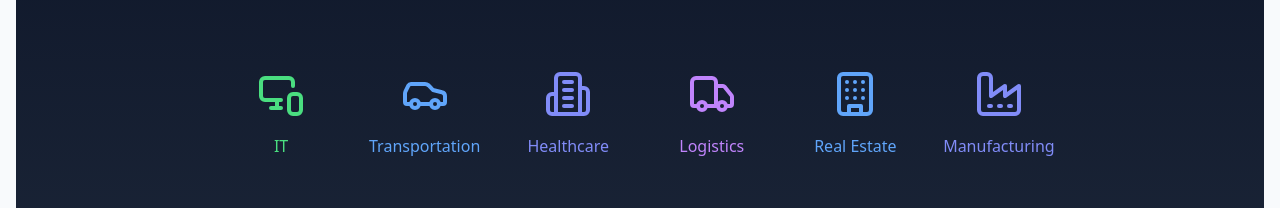
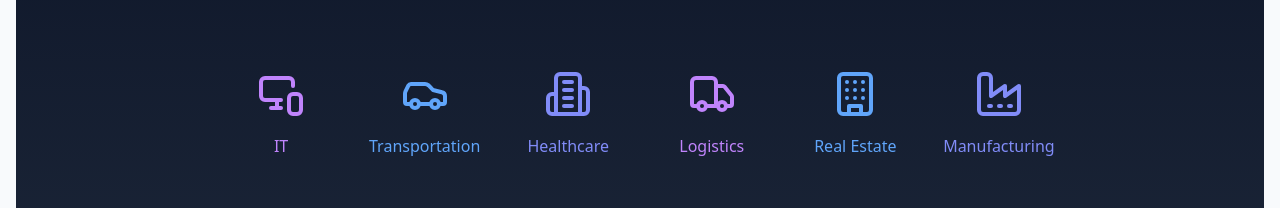
Before and after one commit to Tejaswini1112/gananiya-tech, a React (Vite) app: page /projects in a window 1280 px wide. Shown: the part 246-454 px from the top of the page. Built offline with nearby package versions, Linux system fonts and the light colour scheme.

Commit message:
Change IT industry color from green to purple

```diff
--- a/src/components/TechStack3D.tsx
+++ b/src/components/TechStack3D.tsx
@@ -27,8 +27,8 @@ const TechStack3D = () => {
     <div className="h-[500px] w-full rounded-xl overflow-hidden bg-gradient-to-b from-slate-900 to-slate-800 flex flex-col items-center justify-center">
       <div className="grid grid-cols-2 md:grid-cols-3 lg:grid-cols-6 gap-8 p-8">
         <div className="flex flex-col items-center space-y-4 animate-fade-in">
-          <IndustryIcon type="it" color="text-green-400" />
-          <span className="text-green-400">IT</span>
+          <IndustryIcon type="it" color="text-purple-400" />
+          <span className="text-purple-400">IT</span>
         </div>
         <div className="flex flex-col items-center space-y-4 animate-fade-in [animation-delay:100ms]">
           <IndustryIcon type="transportation" color="text-blue-400" />
```
